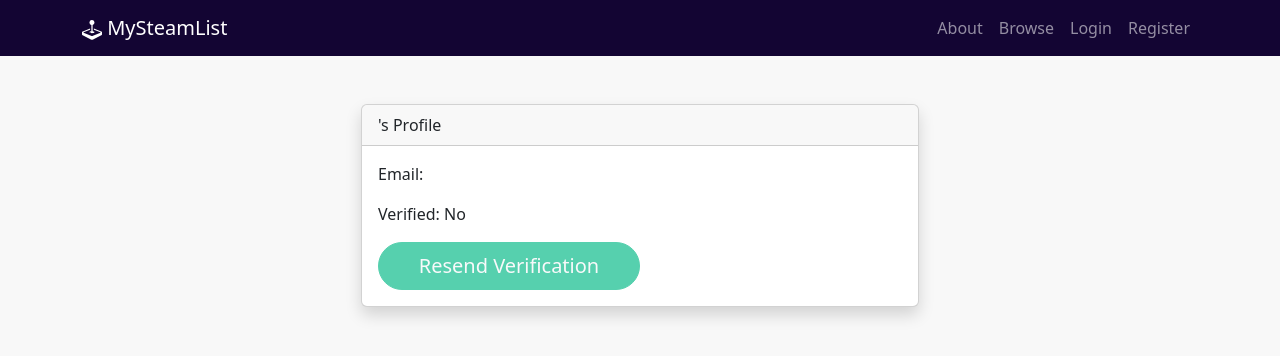
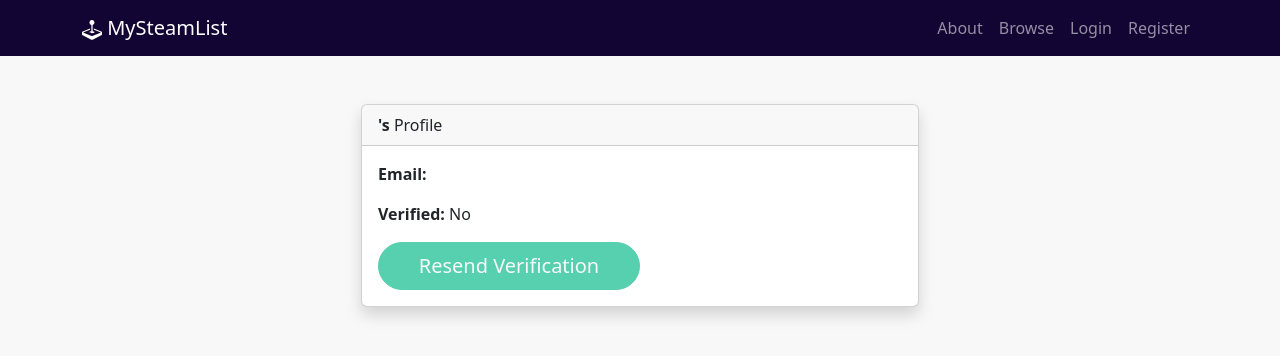
Before and after one commit to JimtheBurger/PoOOS-LargeProject, a React (Create React App) app in the folder frontend/: page /profile in a window 1280 px wide. Shown: the top 356 px of the page. Built offline with nearby package versions, Linux system fonts and the light colour scheme.

Commit message:
bold text

```diff
--- a/frontend/src/components/Profile.js
+++ b/frontend/src/components/Profile.js
@@ -40,11 +40,18 @@ function Profile() {
     <Container>
       <Card
         className="shadow mx-auto my-5"
-        style={{ minWidth: "300px", width: "50%" }}>
-        <CardHeader>{user.User.Username}'s Profile</CardHeader>
+        style={{ minWidth: "300px", width: "50%" }}
+      >
+        <CardHeader>
+          <strong>{user.User.Username}'s</strong> Profile
+        </CardHeader>
         <CardBody>
-          <p>Email: {user.User.Email}</p>
-          <p>Verified: {user.User.Verified ? "Yes" : "No"} </p>
+          <p>
+            <strong>Email: </strong> {user.User.Email}
+          </p>
+          <p>
+            <strong>Verified:</strong> {user.User.Verified ? "Yes" : "No"}{" "}
+          </p>
           {!user.User.Verified && (
             <Button
               onClick={() => resendVerification()}
@@ -52,7 +59,8 @@ function Profile() {
               style={{ width: "50%" }}
               className="mx-auto text-light rounded-pill"
               variant="accent"
-              disabled={isLoading || alreadySent}>
+              disabled={isLoading || alreadySent}
+            >
               {isLoading && (
                 <Spinner animation="border" size="lg" variant="purple" />
               )}
```
